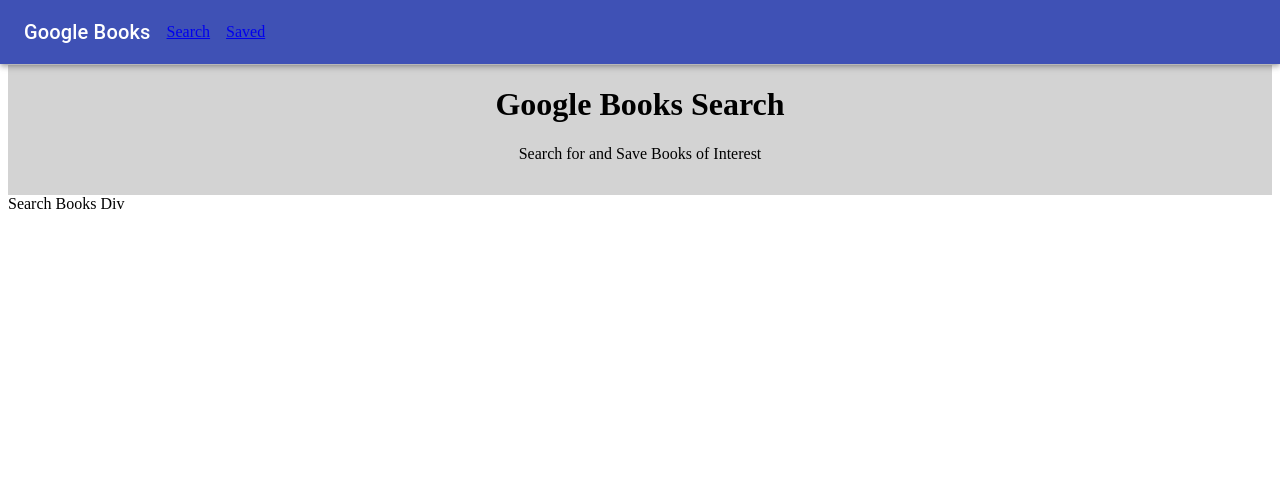
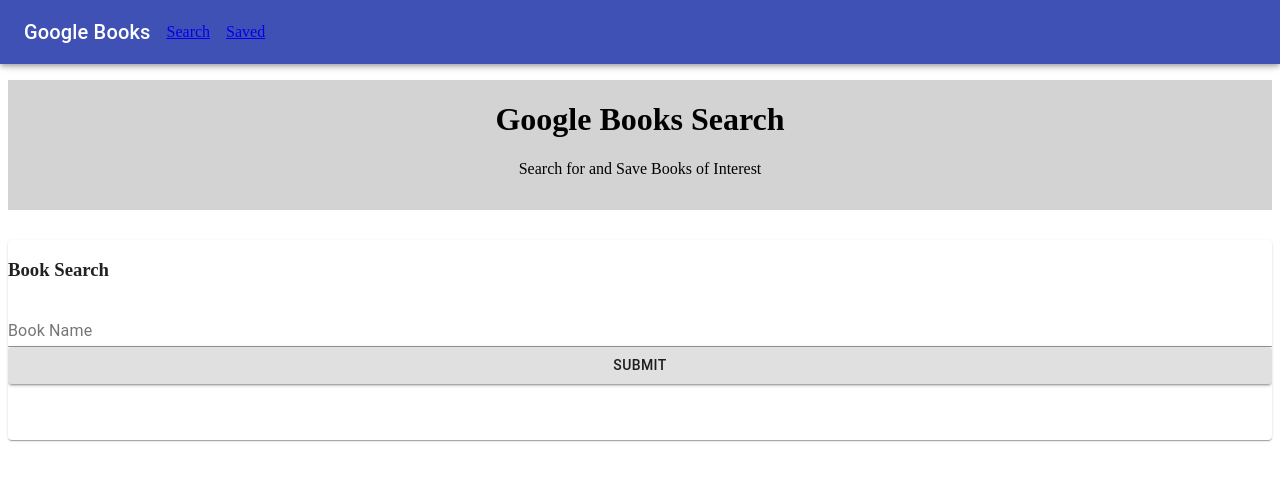
Before and after one commit to kamzh88/CodeBoxes.github.io, a React (Create React App) app in the folder client/: page / in a window 1280 px wide. Shown: the top 480 px of the page. Built offline with nearby package versions, Linux system fonts and the light colour scheme.

Commit message:
SearchForm component styling

```diff
--- a/client/src/components/Jumbotron/index.js
+++ b/client/src/components/Jumbotron/index.js
@@ -8,7 +8,7 @@
         background: "lightgrey",
         textAlign: "center",
         padding: 0,
-        marginTop: 65,
+        marginTop: 80,
         height: 130,
         overflow: "auto"
     },
--- a/client/src/components/SearchBooks/index.js
+++ b/client/src/components/SearchBooks/index.js
@@ -1,11 +1,34 @@
 import React, { Component } from "react";
+import { FormControl, InputLabel, Input, Card, Button } from '@material-ui/core';
+
+const styles = {
+    Card: {
+        marginTop: 30,
+        height: 200,
+
+    },
+    form: {
+        display: "flex",
+        flexDirection: "column"
+    }
+}
 
 class SearchBooks extends Component {
+
     render() {
         return (
-
-            <div>Search Books Div</div>
-
+            <Card style={styles.Card}>
+                <h3>Book Search</h3>
+                <form style={styles.form} onSubmit={this.handleSubmit}>
+                    <FormControl>
+                        <InputLabel htmlFor="my-input">Book Name</InputLabel>
+                        <Input id="my-input" aria-describedby="my-helper-text" />
+                    </FormControl>
+                    <Button
+                    variant={'contained'}
+                    >Submit</Button>
+                </form>
+            </Card>
         );
     };
 };
```
